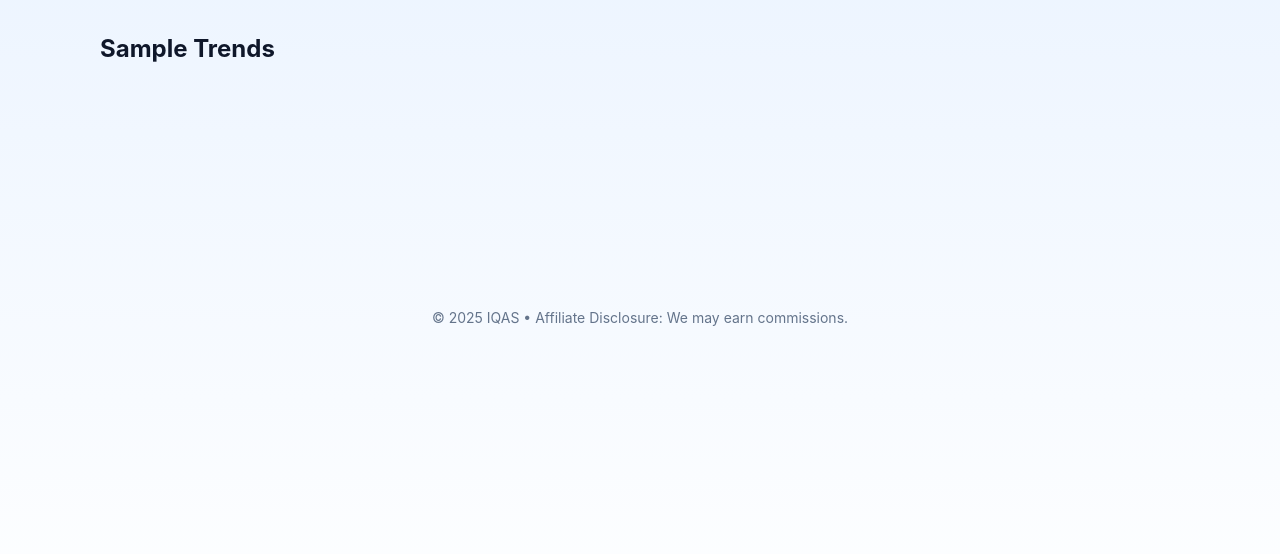
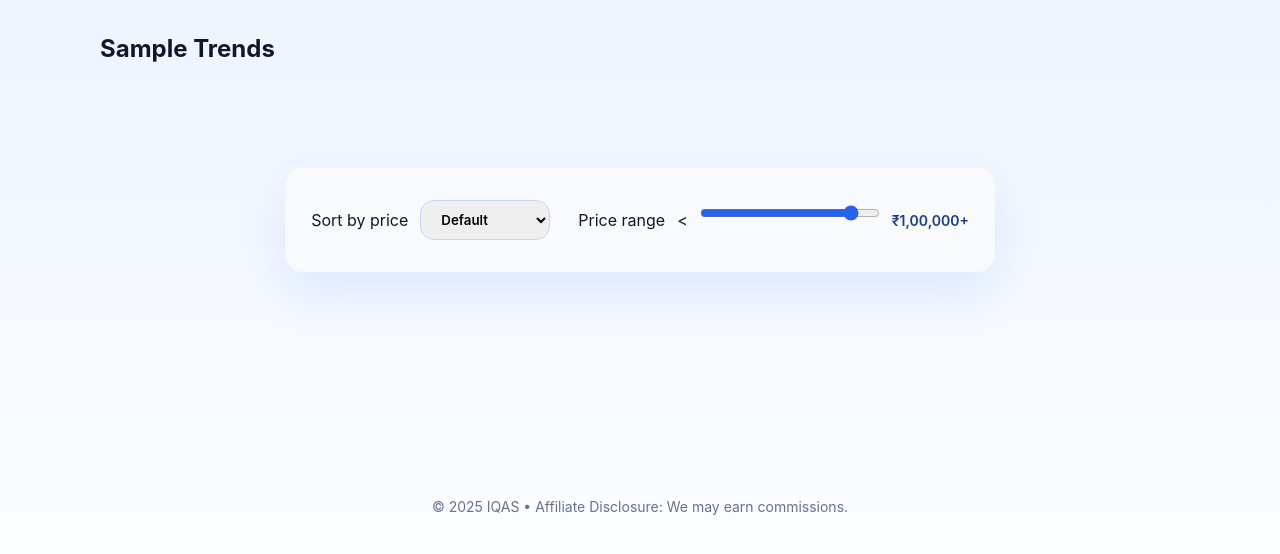
Before and after one commit to mirzaasim2001/iqas_2001, a Flask app: a page that uses templates/niche.html in a window 1280 px wide. Shown: the part 134-688 px from the top of the page. Run offline with Flask 3, Linux system fonts and the light colour scheme; data that the repository does not hold is empty.

Commit message:
Price Sort and Range Selector

```diff
--- a/static/style.css
+++ b/static/style.css
@@ -272,6 +272,51 @@ section h3 {
     transform: scale(1.08);
     opacity: 1;
 }
+
+.niche-filter {
+    display: flex;
+    justify-content: center;
+    margin: 35px 0 50px;
+}
+
+.filter-box {
+    background: #f8fafc;
+    border-radius: 18px;
+    padding: 20px 26px;
+    display: flex;
+    gap: 28px;
+    align-items: center;
+    box-shadow: 0 20px 50px rgba(37,99,235,0.12);
+}
+
+/* row layout */
+.filter-row {
+    display: flex;
+    align-items: center;
+    gap: 12px;
+}
+
+/* dropdown */
+.filter-row select {
+    padding: 10px 16px;
+    border-radius: 14px;
+    border: 1.5px solid #c7d2fe;
+    font-weight: 600;
+    cursor: pointer;
+}
+
+/* slider row */
+.range-row input[type="range"] {
+    width: 180px;
+    accent-color: #2563eb;
+}
+
+.range-row span {
+    font-size: 14px;
+    font-weight: 600;
+    color: #1e3a8a;
+}
+
 
 /* ---------------- PRODUCTS ---------------- */
 
--- a/templates/niche.html
+++ b/templates/niche.html
@@ -4,8 +4,29 @@
 <section class="page-header">
     <h1>{{ niche | capitalize }} Trends</h1>
 </section>
+<div class="niche-filter">
+    <div class="filter-box">
 
-<section class="grid">
+        <div class="filter-row">
+            <label for="priceFilter">Sort by price</label>
+            <select id="priceFilter">
+                <option value="">Default</option>
+                <option value="low-high">Low → High</option>
+                <option value="high-low">High → Low</option>
+            </select>
+        </div>
+
+        <div class="filter-row range-row">
+            <label>Price range</label>
+            <<input type="range" id="priceRange" min="0" max="100000" step="500" value="100000">
+            <span id="rangeValue">Up to ₹1,00,000</span>
+        </div>
+
+    </div>
+</div>
+
+
+<section class="grid" id="productGrid">
     {% for product in products %}
     <div class="product-card">
         <a href="/niche/{{ niche }}/{{ product.id }}" class="product-link">
@@ -13,10 +34,66 @@
             <h4>{{ product.title }}</h4>
         </a>
 
-        <p class="price">{{ product.price }}</p>
+        <p class="product-price">{{ product.price }}</p>
     </div>
 
     {% endfor %}
 </section>
 
+<script>
+function extractPrice(text) {
+    return parseFloat(
+        text.replace(/[₹, ]/g, "")
+    ) || 0;
+}
+
+const grid = document.getElementById("productGrid");
+const cards = Array.from(grid.children);
+
+/* SORT */
+document.getElementById("priceFilter").addEventListener("change", function () {
+    const mode = this.value;
+    if (!mode) return;
+
+    cards.sort((a, b) => {
+        const priceA = extractPrice(a.querySelector(".product-price").innerText);
+        const priceB = extractPrice(b.querySelector(".product-price").innerText);
+
+        return mode === "low-high"
+            ? priceA - priceB
+            : priceB - priceA;
+    });
+
+    cards.forEach(card => grid.appendChild(card));
+});
+
+const range = document.getElementById("priceRange");
+const rangeValue = document.getElementById("rangeValue");
+
+const MAX_PRICE = parseInt(range.max);
+
+/* INITIAL STATE */
+rangeValue.innerText = "₹1,00,000+";
+
+/* RANGE FILTER */
+range.addEventListener("input", function () {
+    const maxPrice = parseInt(this.value);
+
+    if (maxPrice === MAX_PRICE) {
+        rangeValue.innerText = "₹1,00,000+";
+    } else {
+        rangeValue.innerText = `Up to ₹${maxPrice.toLocaleString("en-IN")}`;
+    }
+
+    cards.forEach(card => {
+        const price = extractPrice(
+            card.querySelector(".product-price").innerText
+        );
+
+        card.style.display = price <= maxPrice ? "block" : "none";
+    });
+});
+</script>
+
+
 {% endblock %}
```
